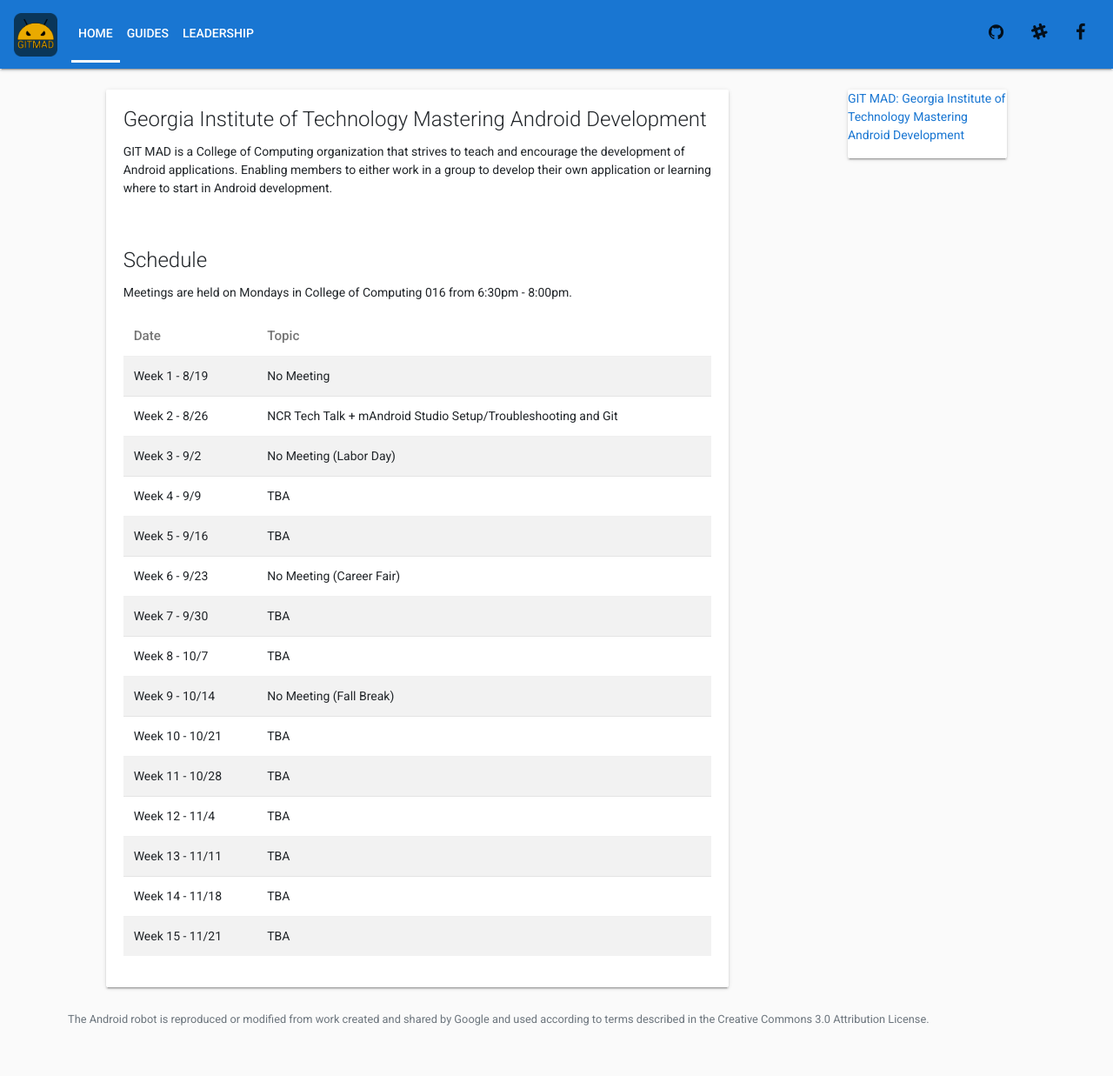
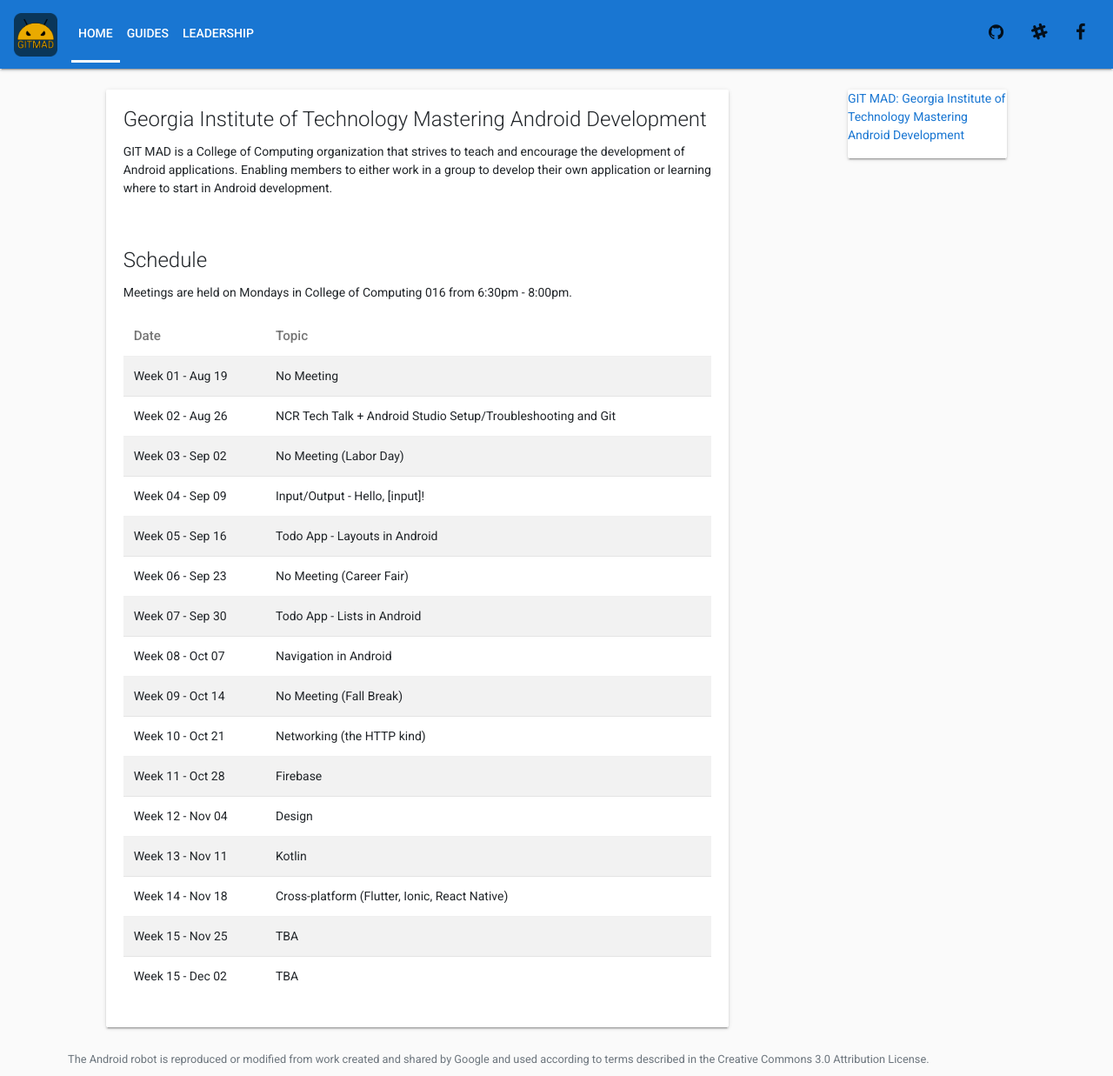
Before and after one commit to git-mad/gitmad.github.io, a Jekyll site: the page built from index.html, in a window 1280 px wide. Shown: the whole page at 87% size. Built offline with Jekyll 4.4.1, drawn with Linux system fonts in a browser that asks for light colours; nearby versions of some CDN libraries; before the commit the page ends 1191 px from its top, so only the background shows below that.

Commit message:
Added lesson topics

```diff
--- a/_data/schedule.yml
+++ b/_data/schedule.yml
@@ -1,59 +1,63 @@
-- date: Week 1 - 8/19
+- date: Week 01 - Aug 19
   topic: No Meeting
   link: null
 
-- date: Week 2 - 8/26
-  topic: NCR Tech Talk + mAndroid Studio Setup/Troubleshooting and Git
+- date: Week 02 - Aug 26
+  topic: NCR Tech Talk + Android Studio Setup/Troubleshooting and Git
   link: null
 
-- date: Week 3 - 9/2
+- date: Week 03 - Sep 02
   topic: No Meeting (Labor Day)
   link: null
 
-- date: Week 4 - 9/9
+- date: Week 04 - Sep 09
+  topic: Input/Output - Hello, [input]!
+  link: null
+
+- date: Week 05 - Sep 16
+  topic: Todo App - Layouts in Android
+  link: null
+
+- date: Week 06 - Sep 23
+  topic: No Meeting (Career Fair)
+  link: null
+
+- date: Week 07 - Sep 30
+  topic: Todo App - Lists in Android
+  link: null
+
+- date: Week 08 - Oct 07
+  topic: Navigation in Android
+  link: null
+
+- date: Week 09 - Oct 14
+  topic: No Meeting (Fall Break)
+  link: null
+
+- date: Week 10 - Oct 21
+  topic: Networking (the HTTP kind)
+  link: null
+
+- date: Week 11 - Oct 28
+  topic: Firebase
+  link: null
+
+- date: Week 12 - Nov 04
+  topic: Design
+  link: null
+
+- date: Week 13 - Nov 11
+  topic: Kotlin
+  link: null
+
+- date: Week 14 - Nov 18
+  topic: Cross-platform (Flutter, Ionic, React Native)
+  link: null
+
+- date: Week 15 - Nov 25
   topic: TBA
   link: null
 
-- date: Week 5 - 9/16
+- date: Week 15 - Dec 02
   topic: TBA
   link: null
-
-- date: Week 6 - 9/23
-  topic: No Meeting (Career Fair)
-  link: null
-
-- date: Week 7 - 9/30
-  topic: TBA
-  link: null
-
-- date: Week 8 - 10/7
-  topic: TBA
-  link: null
-
-- date: Week 9 - 10/14
-  topic: No Meeting (Fall Break)
-  link: null
-
-- date: Week 10 - 10/21
-  topic: TBA
-  link: null
-
-- date: Week 11 - 10/28
-  topic: TBA
-  link: null
-
-- date: Week 12 - 11/4
-  topic: TBA
-  link: null
-
-- date: Week 13 - 11/11
-  topic: TBA
-  link: null
-
-- date: Week 14 - 11/18
-  topic: TBA
-  link: null
-
-- date: Week 15 - 11/21
-  topic: TBA
-  link: null
```
